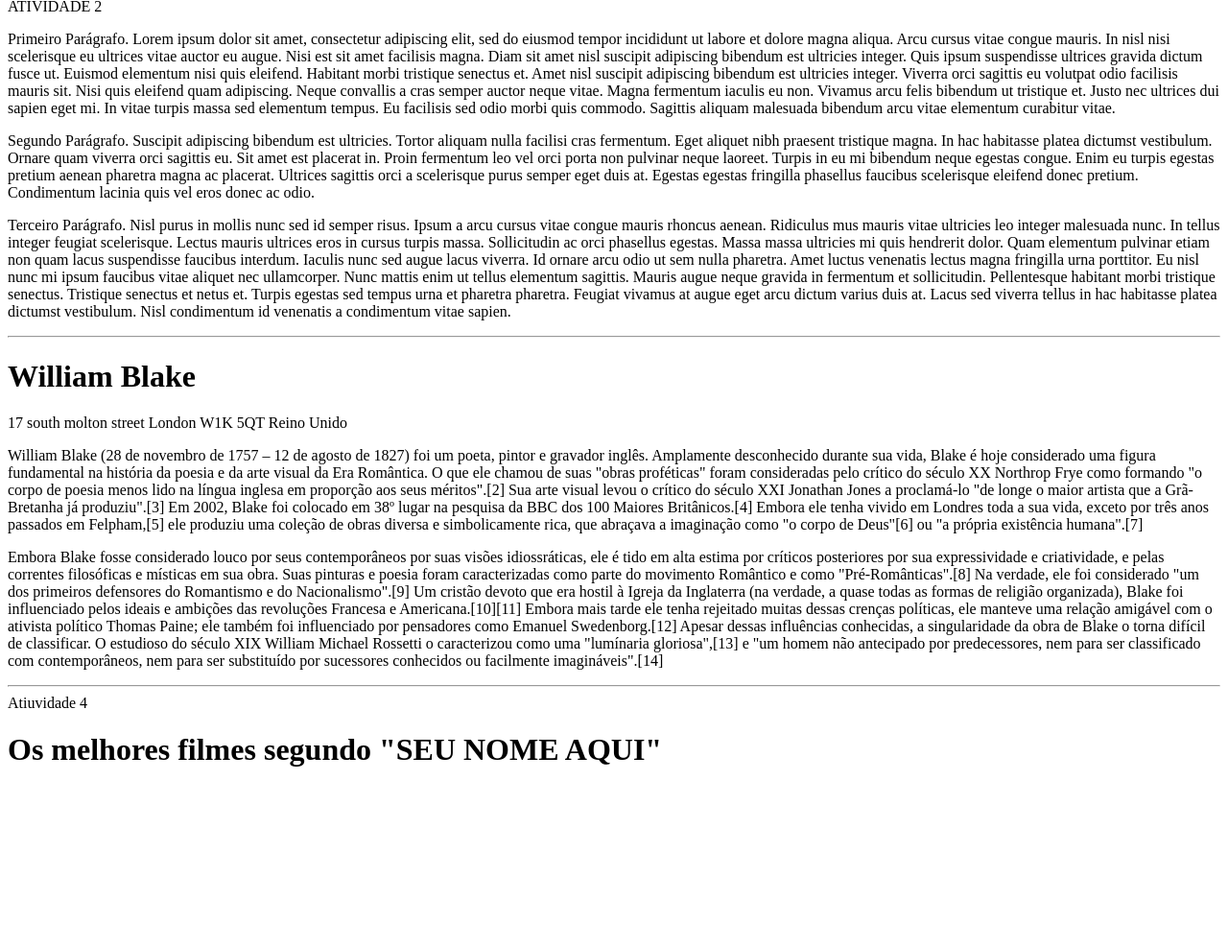
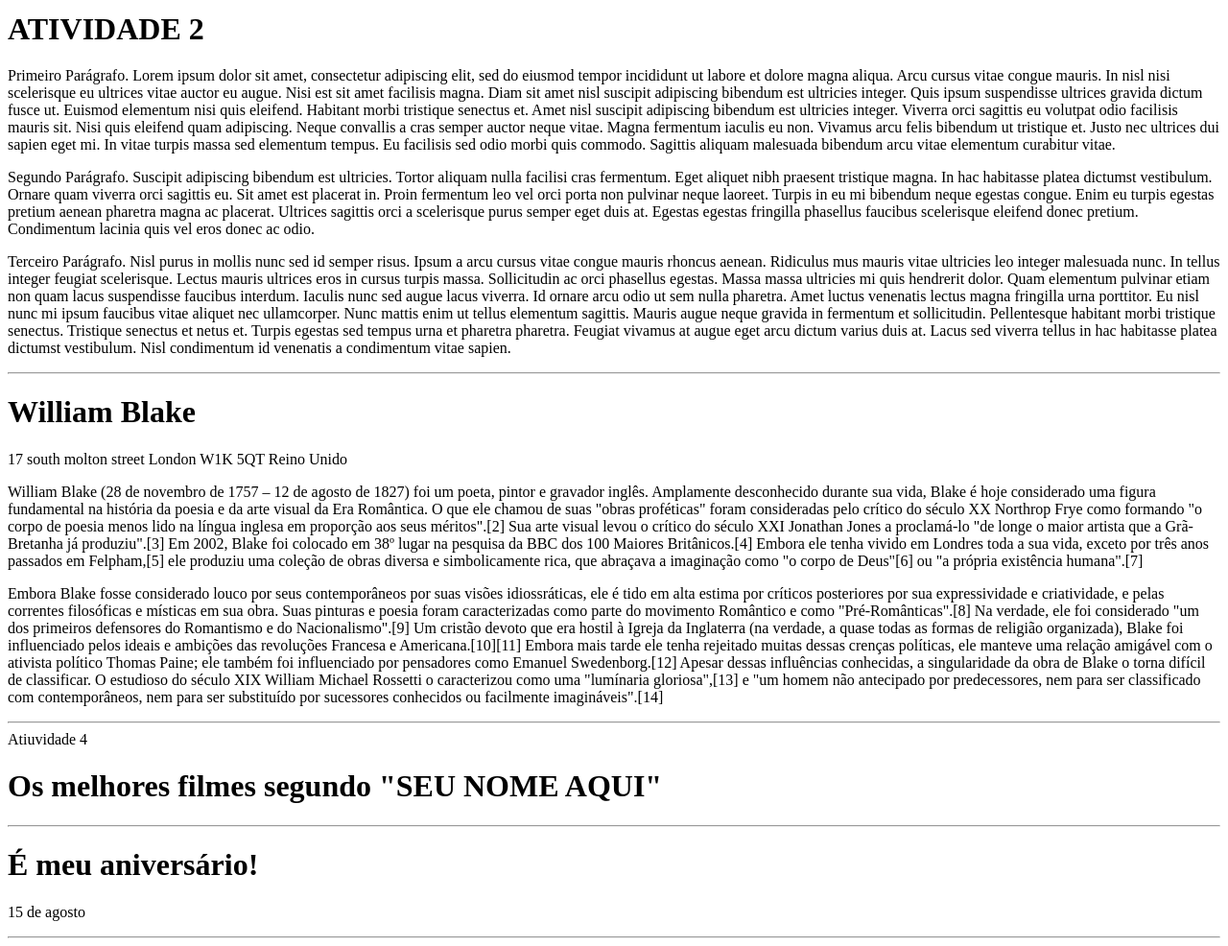
Before and after one commit to arthur-pompeu-maihack/codificacao_front_end, a plain HTML site: page modulo_html/atividade.html in a window 1280 px wide. Shown: the part 540-1526 px from the top of the page at 96% size. Before the commit the page ends 1362 px from the top, so only its background shows below. Drawn offline with Linux system fonts and the light colour scheme.

```diff
--- /dev/null
+++ b/modulo_css/css/estilo.css
@@ -0,0 +1,38 @@
+/*
+setor{
+    propriedade:valor:
+    outra-propriedade: valor;
+}
+    */
+    h1 {
+        color:rgb(194, 24, 58);
+        font-size: 16px;
+    }
+    /*
+    Tipos de seletores:
+    * (universal): Aplica o estilo a todos os elementos html
+    tag (tipo(elemento)): Aplicao estilo a todos os locais
+    que tiveram a mesma tag. Ex.: <p> <h1> <li>
+    ,destaque (classe): Elementos com class="destaque"
+    #topo (id): Aplicado aos com id="topo"
+    a["target="_blank"](atrito): Elementos com o atributos e valor indicados
+    h1 , h2, h3 (Agrupamento): Estilo aplicado a todas as tags listadas no agrupamento
+
+    Diferença deClasse id:
+    Classe: Pode ser usada usada várias vezes na página e um elementos
+    pode ter várias classes
+    id:É único na página e só utilizado uma vez
+
+    combinadores:
+    - Descendentes : Exemplo: nav a -> Todos  os <0> dentro de <nav> (em qualquer nível)
+    -Filho Direito: Exemplo: ul > li -> <li> que são filhos direitos de <ul>
+    -Irmão Adjacente : Exemplo: h2 -> p  -> <p> imediatamente após um <h2>
+    Exemplos aplicadas:
+    */
+    nav a {
+        background-color:blueviolet;
+    }
+
+    ul> li (
+        color:
+    )
--- a/atividade.html
+++ b/modulo_html/atividade.html
@@ -5,7 +5,6 @@
     <meta name="viewport" content="width=device-width, initial-scale=1.0">
     <title>Codificação front</title>
 </head>
-
 <body>
    <h1>Livro</h1>
    <h2>capitolo 1</h2>
@@ -21,21 +20,8 @@
    <!-- Este é um comentário -->
     <hr>
 
-</body>
-</html>
+<h1>ATIVIDADE 2</h1>
 
-
-
-ATIVIDADE 2
-
-<!DOCTYPE html>
-<html lang="pt">
-<head>
-    <meta charset="UTF-8">
-    <meta name="viewport" content="width=device-width, initial-scale=1.0">
-    <title>Document</title>
-</head>
-<body>
     <p>Primeiro Parágrafo. Lorem ipsum dolor sit amet, consectetur adipiscing elit, sed do eiusmod tempor incididunt ut labore et dolore magna
 aliqua. Arcu cursus vitae congue mauris. In nisl nisi scelerisque eu ultrices vitae auctor eu augue. Nisi est sit amet
 facilisis magna. Diam sit amet nisl suscipit adipiscing bibendum est ultricies integer. Quis ipsum suspendisse ultrices
@@ -63,7 +49,6 @@ viverra tellus in hac habitasse platea dictumst vestibulum. Nisl condimentum id
 
 
 <hr>
-   <html>
     <h1>William Blake</h1>
     <p>17 south molton street
 London
@@ -78,6 +63,10 @@ Embora Blake fosse considerado louco por seus contemporâneos por suas visões i
 Atiuvidade 4
 <h1>Os melhores filmes segundo "SEU NOME AQUI"</h1>
 
+<hr>
+    <h1>É meu aniversário!</h1>
+    <p>15 de agosto</p>
+    <hr>
 
+</body>
 </html>
-</body>
```
Also changed, not shown: modulo_css/index.html (added, +22 -0 lines), modulo_html/index.3.html (renamed from index.3.html), modulo_html/index.4.html (renamed from index.4.html), modulo_html/index.5.html (renamed from index.5.html), modulo_html/index.6.html (renamed from index.6.html), modulo_html/index.7.html (renamed from index.7.html), modulo_html/index.html (renamed from index.html), modulo_html/index2.html (renamed from index2.html), 2 other files.
